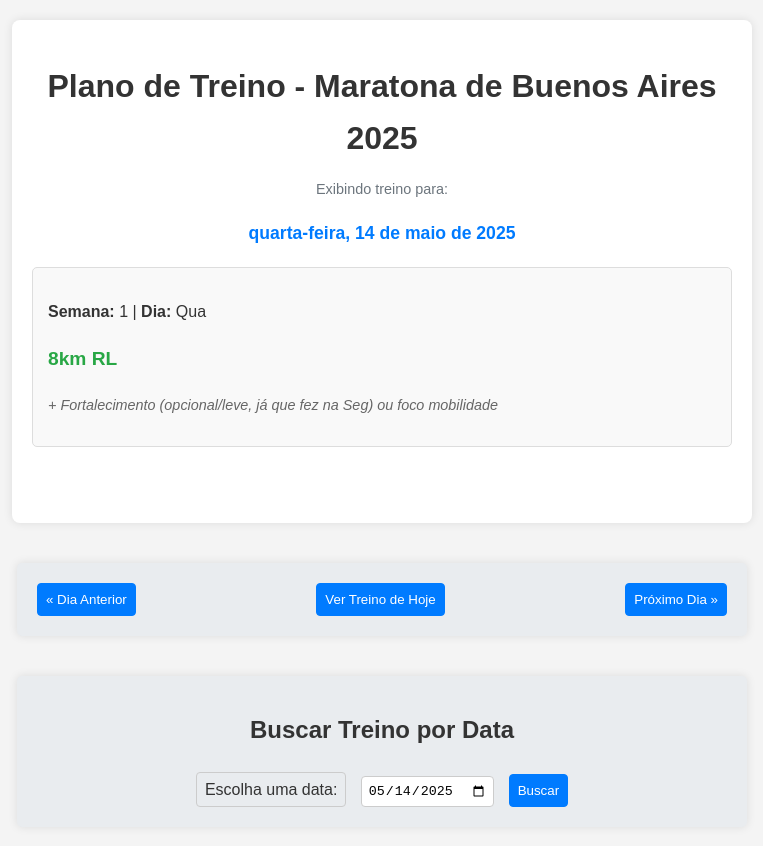
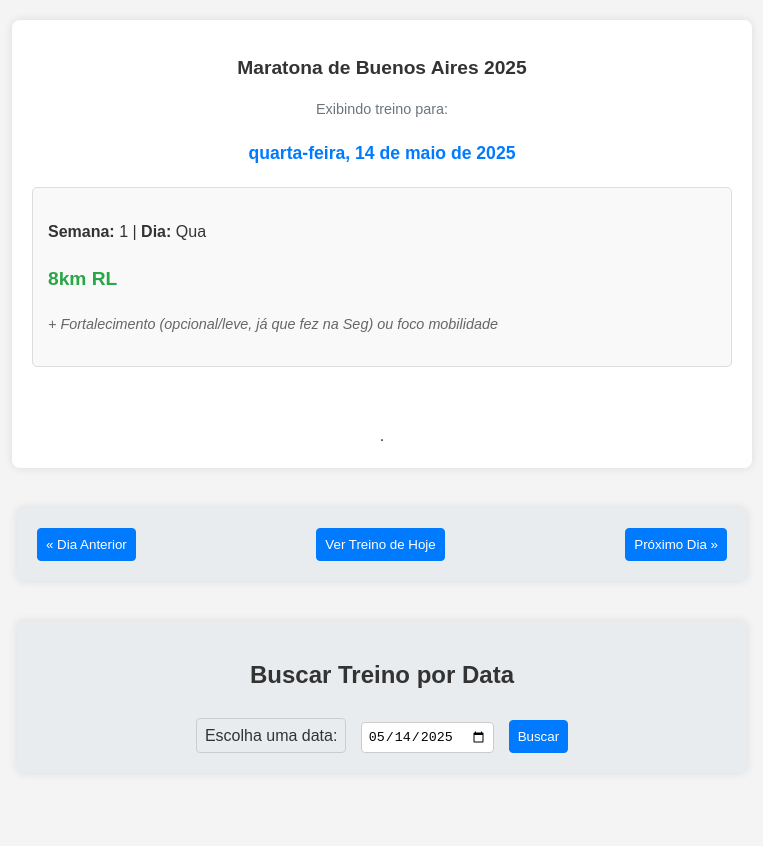
Before and after one commit to yurisj/plano-maratona, a plain HTML site: page index.html in a window 1280 px wide. Shown: the whole page, without its empty margins (258-1021 px from the left). After the commit the page ends 813 px from the top, so only its background shows below. Drawn offline with Linux system fonts and the light colour scheme.

Commit message:
Update index.html

```diff
--- a/index.html
+++ b/index.html
@@ -3,7 +3,7 @@
 <head>
     <meta charset="UTF-8">
     <meta name="viewport" content="width=device-width, initial-scale=1.0">
-    <title>Meu Plano de Treino - Maratona de Buenos Aires</title>
+    <title>Maratona de Buenos Aires</title>
     <style>
         body {
             font-family: Arial, sans-serif;
@@ -29,6 +29,8 @@
         h1 {
             color: #333;
             margin-bottom: 10px;
+            /* Tamanho da fonte do título principal ajustado */
+            font-size: 1.2em; /* Você pode ajustar este valor conforme necessário */
         }
         #currentDisplayedDate {
             font-weight: bold;
@@ -106,7 +108,7 @@
 </head>
 <body>
     <div class="container">
-        <h1>Plano de Treino - Maratona de Buenos Aires 2025</h1>
+        <h1>Maratona de Buenos Aires 2025</h1>
         <p class="current-view-label">Exibindo treino para:</p>
         <p id="currentDisplayedDate"></p>
 
@@ -117,6 +119,7 @@
                 <p class="workout-notes" id="workoutNotes"></p>
             </div>
             <p id="generalMessage" class="message"></p>
+            .
         </div>
     </div>
 
@@ -153,7 +156,7 @@
 
         async function loadTrainingPlan() {
             try {
-                const response = await fetch('training_plan.json');
+                const response = await fetch('training_plan.json'); // Assume que o arquivo JSON está na mesma pasta
                 if (!response.ok) {
                     throw new Error(`Erro ao carregar o plano: ${response.status} ${response.statusText}`);
                 }
@@ -175,14 +178,14 @@
             const notesElement = document.getElementById('workoutNotes');
             const generalMessageElement = document.getElementById('generalMessage');
 
-            workoutDetailsDiv.style.display = 'block';
+            workoutDetailsDiv.style.display = 'block'; // Garante que a div de detalhes seja visível para mostrar o erro
             weekElement.textContent = '-';
             dayOfWeekElement.textContent = '-';
             workoutElement.textContent = 'Erro';
-            workoutElement.style.color = 'red';
+            workoutElement.style.color = 'red'; // Destaca a mensagem de erro
             notesElement.textContent = '';
             generalMessageElement.textContent = message;
-            generalMessageElement.className = 'message error-message';
+            generalMessageElement.className = 'message error-message'; // Aplica a classe de erro
         }
 
         function displayWorkoutForDate(dateToDisplay) {
@@ -206,20 +209,22 @@
             const generalMessageElement = document.getElementById('generalMessage');
             const workoutDetailsDiv = document.querySelector('.workout-details');
 
+            // Limpa mensagens anteriores e reseta estilos
             generalMessageElement.textContent = '';
-            generalMessageElement.className = 'message';
-            workoutDetailsDiv.style.display = 'none';
+            generalMessageElement.className = 'message'; // Reseta para a classe base
+            workoutDetailsDiv.style.display = 'none'; // Esconde detalhes até encontrar um treino
 
             const entryForDate = currentTrainingPlan.find(entry => entry.date === formattedDate);
 
             if (entryForDate) {
-                workoutDetailsDiv.style.display = 'block';
+                workoutDetailsDiv.style.display = 'block'; // Mostra os detalhes do treino
                 weekElement.textContent = entryForDate.week;
                 dayOfWeekElement.textContent = entryForDate.day;
                 workoutElement.textContent = entryForDate.workout;
-                notesElement.textContent = entryForDate.notes || '';
+                notesElement.textContent = entryForDate.notes || ''; // Exibe notas se existirem
 
-                workoutElement.className = 'workout-title';
+                // Reseta classes de estilo do título do treino antes de adicionar novas
+                workoutElement.className = 'workout-title'; // Classe padrão
                 if (entryForDate.workout.includes("MARATONA DE BUENOS AIRES")) {
                     workoutElement.classList.add('race-day');
                     generalMessageElement.textContent = "DIA DA PROVA!";
@@ -228,12 +233,14 @@
                     workoutElement.classList.add('rest-day');
                 }
             } else {
-                workoutDetailsDiv.style.display = 'block';
+                // Se nenhum treino específico para a data, exibe uma mensagem informativa
+                workoutDetailsDiv.style.display = 'block'; // Mostra a div para a mensagem
                 weekElement.textContent = '-';
                 dayOfWeekElement.textContent = '-';
                 workoutElement.textContent = 'Nenhum treino específico agendado.';
                 notesElement.textContent = '';
 
+                // Verifica se a data está fora do intervalo do plano
                 const firstPlanDate = currentTrainingPlan.length > 0 ? new Date(currentTrainingPlan[0].date + "T00:00:00") : null;
                 const lastPlanDate = currentTrainingPlan.length > 0 ? new Date(currentTrainingPlan[currentTrainingPlan.length - 1].date + "T00:00:00") : null;
 
@@ -244,6 +251,7 @@
                     generalMessageElement.textContent = "O plano de treino já foi concluído.";
                     generalMessageElement.classList.add('info-message');
                 } else {
+                    // Nenhuma entrada para a data, mas dentro do período geral do plano (ou plano vazio)
                     generalMessageElement.textContent = "Nenhum treino agendado para esta data.";
                     generalMessageElement.classList.add('warning-message');
                 }
@@ -261,7 +269,7 @@
                 const selectedDate = new Date(dateInput + "T00:00:00");
                 displayWorkoutForDate(selectedDate);
             } else {
-                alert("Por favor, selecione uma data.");
+                alert("Por favor, selecione uma data."); // Considerar substituir alert por uma mensagem na UI
             }
         });
 
@@ -292,7 +300,7 @@
             }
         }
 
-        window.onload = initializeApp;
+        window.onload = initializeApp; // Garante que o DOM está carregado antes de executar o script
     </script>
 </body>
 </html>
```
